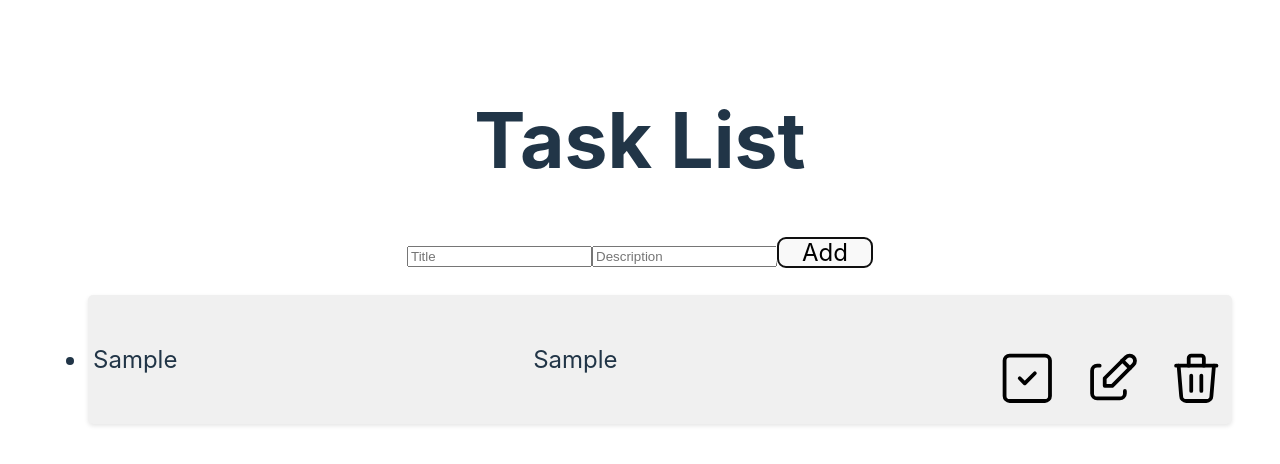
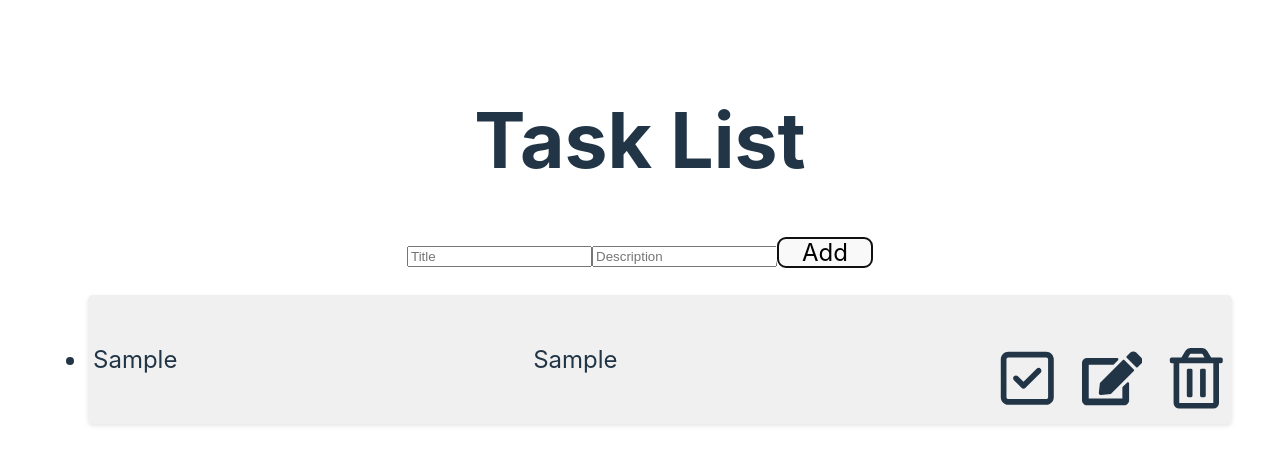
Before and after one commit to JarvisZuniga/react-task-list, a React (Vite) app: page / in a window 1280 px wide. Both pictures are taken after typing "Sample", "Sample" into the empty fields and a click on the button "Add". Shown: the top 464 px of the page. Built offline with nearby package versions, Linux system fonts and the light colour scheme.

Commit message:
commit ultimo

```diff
--- a/package.json
+++ b/package.json
@@ -11,7 +11,8 @@
   },
   "dependencies": {
     "react": "^18.2.0",
-    "react-dom": "^18.2.0"
+    "react-dom": "^18.2.0",
+    "react-icons": "^5.0.1"
   },
   "devDependencies": {
     "@types/react": "^18.2.43",
--- a/src/components/TodoForm.jsx
+++ b/src/components/TodoForm.jsx
@@ -6,15 +6,20 @@ const TodoForm = ({ addTodo }) => {
 
   const handleSubmit = (e) => {
     e.preventDefault();
-    if (todoInput.trim()) {
+    // Validación: El nombre de la tarea debe tener al menos 3 caracteres
+    if (todoInput.trim().length < 3) {
+      alert('El nombre de la tarea debe tener al menos 3 caracteres.');
+      return;
+    }
+      // Si la descripción está vacía, se asigna una cadena vacía
       addTodo({
         text: todoInput,
         description: descriptionInput,
         completed: false,
       });
+    // Reinicia los campos del formulario
       setTodoInput('');
       setDescriptionInput('');
-    }
   };
 
   return (
--- a/src/components/TodoList.jsx
+++ b/src/components/TodoList.jsx
@@ -1,4 +1,7 @@
 import React, { useState } from 'react';
+import { FaRegTrashAlt } from "react-icons/fa";
+import { FaEdit } from "react-icons/fa";
+import { FaRegSquareCheck } from "react-icons/fa6";
 
 const TodoList = ({ todos, deleteTodo, updateTodo }) => {
   const [editIndex, setEditIndex] = useState(null);
@@ -55,40 +58,9 @@ const TodoList = ({ todos, deleteTodo, updateTodo }) => {
                 <span>{todo.text}</span>
             <span>{todo.description}</span>
                             <div className='check'>
-                                <svg
-                                    className='icon'
-                                    onClick={() => toggleComplete(index)}
-                                    xmlns="http://www.w3.org/2000/svg" class="icon icon-tabler icon-tabler-square-check" width="32" height="32" viewBox="0 0 24 24" stroke-width="1.5" stroke="#000000" fill="none" stroke-linecap="round" stroke-linejoin="round">
-                                    <path stroke="none" d="M0 0h24v24H0z" fill="none"/>
-                                    <path d="M3 3m0 2a2 2 0 0 1 2 -2h14a2 2 0 0 1 2 2v14a2 2 0 0 1 -2 2h-14a2 2 0 0 1 -2 -2z" />
-                                    <path d="M9 12l2 2l4 -4" />
-                                </svg>
-                                {/* ... (código del icono) */}
-
-                                <svg
-                                    className='icon'
-                                    onClick={() => startEditing(index, todo.text, todo.description)}
-                                    xmlns="http://www.w3.org/2000/svg" class="icon icon-tabler icon-tabler-edit" width="32" height="32" viewBox="0 0 24 24" stroke-width="1.5" stroke="#000000" fill="none" stroke-linecap="round" stroke-linejoin="round">
-                                    <path stroke="none" d="M0 0h24v24H0z" fill="none"/>
-                                    <path d="M7 7h-1a2 2 0 0 0 -2 2v9a2 2 0 0 0 2 2h9a2 2 0 0 0 2 -2v-1" />
-                                    <path d="M20.385 6.585a2.1 2.1 0 0 0 -2.97 -2.97l-8.415 8.385v3h3l8.385 -8.415z" />
-                                    <path d="M16 5l3 3" />
-                                </svg>
-                                {/* ... (código del icono) */}
-
-                                <svg
-                                className='icon'
-                                onClick={() => deleteTodo(index)}
-                                xmlns="http://www.w3.org/2000/svg" class="icon icon-tabler icon-tabler-trash" width="32" height="32" viewBox="0 0 24 24" stroke-width="1.5" stroke="#000000" fill="none" stroke-linecap="round" stroke-linejoin="round">
-                                <path stroke="none" d="M0 0h24v24H0z" fill="none"/>
-                                <path d="M4 7l16 0" />
-                                <path d="M10 11l0 6" />
-                                <path d="M14 11l0 6" />
-                                <path d="M5 7l1 12a2 2 0 0 0 2 2h8a2 2 0 0 0 2 -2l1 -12" />
-                                <path d="M9 7v-3a1 1 0 0 1 1 -1h4a1 1 0 0 1 1 1v3" />
-                            </svg>
-                                {/* ... (código del icono) */}
-
+                                <FaRegSquareCheck className='icon' onClick={() => toggleComplete(index)} />
+                                <FaEdit className='icon' onClick={() => startEditing(index, todo.text, todo.description)} />
+                                <FaRegTrashAlt className='icon' onClick={() => deleteTodo(index)}  />
                             </div>
                         </>
                         )}
```
Also changed, not shown: 1 other file (tests, documents, lock files or other folders).
